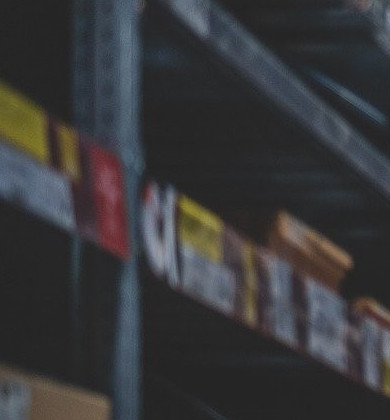
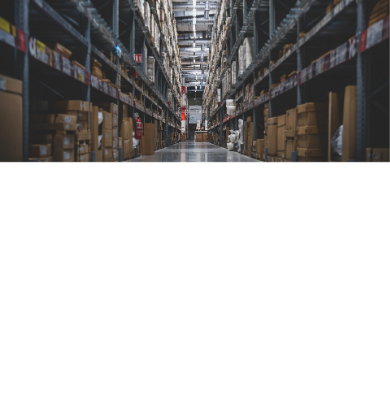
Before and after one commit to Kalobe77/Inventory-Management-Tool, a Django app: page / in a window 390 px wide; the page is wider, and only the part inside the window is pictured. Shown: the part 56-476 px from the top of that part. Run offline with Django 3.2, Linux system fonts and the light colour scheme; some libraries are stand-ins or nearby versions.

Commit message:
added responsive-img class so background does not go off screen

```diff
--- a/webventory/home/templates/home/baseHome.html
+++ b/webventory/home/templates/home/baseHome.html
@@ -2,6 +2,6 @@
 {% block content %}
 <div class="container-fluid">
     {% load static %}
-    <img src="{% static 'home/home_page_background.jpg' %}" class="materialboxed">
+    <img src="{% static 'home/home_page_background.jpg' %}" class="materialboxed responsive-img">
 </div>
 {% endblock %}
--- a/webventory/home/templates/home/userHome.html
+++ b/webventory/home/templates/home/userHome.html
@@ -3,6 +3,6 @@
 {% block content %}
 {% load static %}
 <div class="container-fluid">
-    <img src="{% static 'home/home_page_background.jpg' %}" class="materialboxed">
+    <img src="{% static 'home/home_page_background.jpg' %}" class="materialboxed responsive-img">
 </div>
 {% endblock %}
```
